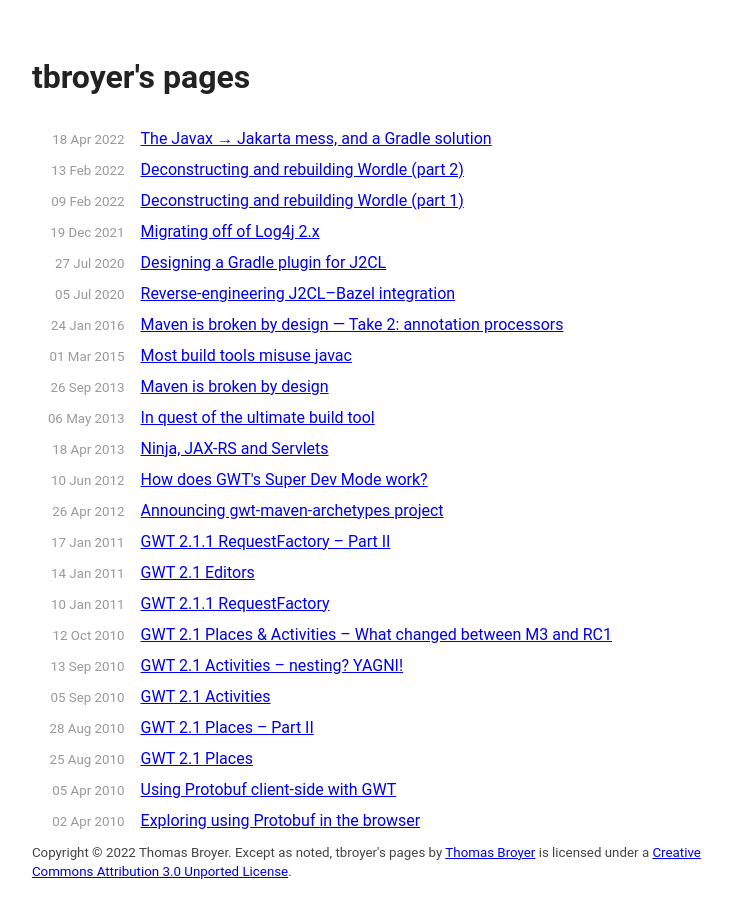
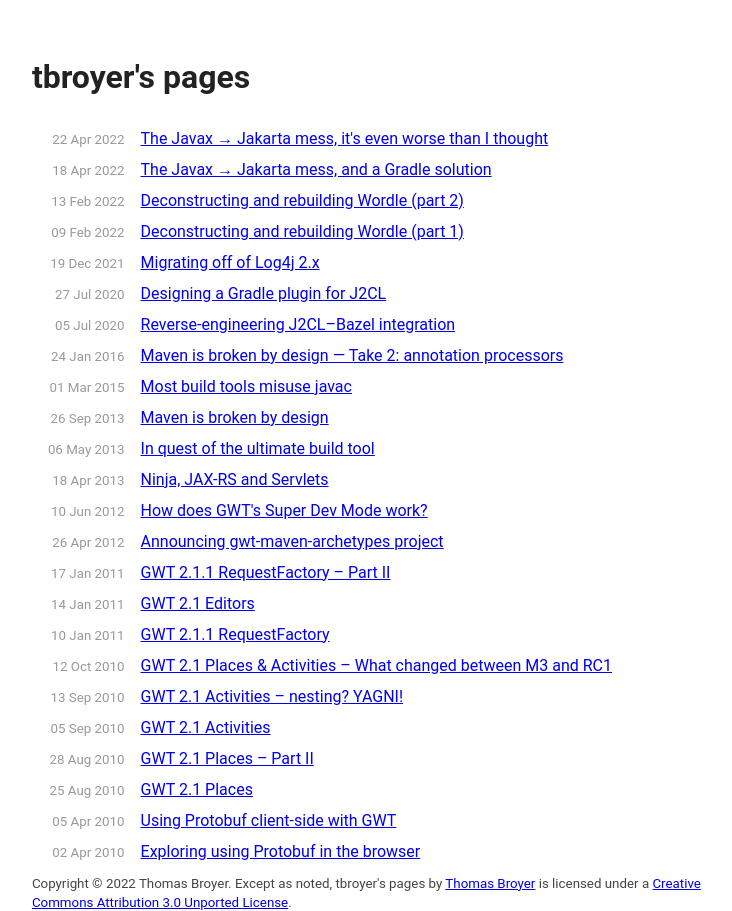
Before and after one commit to tbroyer/blog.ltgt.net, a Jekyll site: the page built from index.html, in a window 1280 px wide. Shown: the whole page, without its empty margins (270-1002 px from the left). Built offline with Jekyll 4.4.1, drawn with Linux system fonts in a browser that asks for light colours; Markdown is read by kramdown in place of the engine named in the settings; the list of posts is cut into pages by our own code; part of the change alters nothing that is shown.

Commit message:
The Javax → Jakarta mess, it's even worse than I thought

```diff
--- a/_posts/2022-04-18-javax-jakarta-mess-and-gradle-solution.md
+++ b/_posts/2022-04-18-javax-jakarta-mess-and-gradle-solution.md
@@ -3,6 +3,8 @@ layout: post
 title: The Javax → Jakarta mess, and a Gradle solution
 discuss_url: https://dev.to/tbroyer/the-javax-jakarta-mess-and-a-gradle-solution-3c44
 ---
+
+**EDIT(2022-04-22):** this called for a [follow-up]({% post_url 2022-04-22-javax-jakarta-mess-even-worse %} "The Javax → Jakarta mess, it's even worse than I thought").
 
 Nearly five years ago, Oracle was preparing the release of Java EE 8
 and [announced](https://blogs.oracle.com/theaquarium/post/opening-up-java-ee "Opening Up Java EE, on Oracle The Aquarium Blob") that it would move it to an open source foundation.
--- /dev/null
+++ b/_posts/2022-04-22-javax-jakarta-mess-even-worse.md
@@ -0,0 +1,68 @@
+---
+layout: post
+title: The Javax → Jakarta mess, it's even worse than I thought
+---
+
+In the [previous post]({% post_url 2022-04-18-javax-jakarta-mess-and-gradle-solution %} "The Javax → Jakarta mess, and a Gradle solution"), I described how the Javax to Jakarta migration was a mess, but doing more research on the subject I discovered that it's actually way worse than that.
+
+## Wait, how could it be worse‽
+
+Until now, I focused on APIs, but what I forgot about were implementations. I didn't really forgot about them, as they were partly what led me to do the research to begin with, but I forgot about how you may want to have implementations for both Java EE and Jakarta EE 9+ at the same time.
+
+The case that got me looking at the subject was a combination of Resteasy, jOOQ, and Sentry-Java. Resteasy and Sentry-Java both require a Servlet implementation (I'm using an embedded Jetty server, but I could have picked Tomcat or Undertow). Resteasy and jOOQ both depend on XML Binding. Resteasy and jOOQ (and Pac4j and Jackson, that I also use) actually maintain two parallel versions, comptible with either Java EE 8 or Jakarta EE 9 (and in the case of jOOQ at least, they're not really _parallel_, it's more that the previous version is kept _perfused_ with all the bugfixes being backported, but the featureset of the Java EE 8 compatible version is not the same as of the Jakarta EE 9 compatible one). Sentry-Java on the other side is only compatible with the `javax.` flavor of Servlets. What this means is that I had to choose between using the _older_ versions of Resteasy and jOOQ, or forking Sentry-Java to bring it to Jakarta EE 9 (this is what I ended up doing, as it's only 3 classes). And of course I discovered the problem totally _by accident_, looking the results of a `./gradlew dependencies` where I had the _older_ version of Resteasy but the latest version of jOOQ, and noting that the `jakarta.xml.bind:jakarta.xml.bind-api` transitive dependency of Resteasy was being upgraded to 3.0.0 because of jOOQ.
+
+If it was only a matter of waiting for everyone to provide a Jakarta EE compatible version, it could possibly be workable, although it would take years and some companies don't have incentives in such upgrades (anyone knows when Guice, or Dagger, will move to `jakarta.inject`? fortunately I don't use anything that _depends_ on Dependency Injection, so I can live very well with `javax.inject` alongside everything `jakarta.*`, and that's indeed what I'm currently doing).
+
+No, what I had totally forgotten actually were reference implementations, and specifically (in my case) for Mail. Many EE APIs are frameworks (Servlets, REST) where you **have** to pick one flavor and one implementation anyway: you wouldn't use Java EE Servlets within a Jakarta EE Servlet container, just like you wouldn't use Vert.x handlers in such container either, or a Spring Web resource within Resteasy or Jersey, and you wouldn't use Resteasy and Jersey at the same time either. But Mail is different, it's a library that you use to send mails, and because it knows how to parse multipart content, it can be used transitively by other libraries that you'll depend on (honestly, I don't think that will be the case for me, fortunately).
+
+So you may want or need to use both JavaMail and Jakarta Mail at the same time. And [it happens](https://github.com/eclipse-ee4j/mail/issues/527 '"Using Jakarta mail and Javamail in the same runtime" issue in the Jakarta Mail bug tracker') that this is not possible, because Jakarta EE decided to keep using the `com.sun.mail.*` package names while migrating to Jakarta EE 9 APIs. Note that those exact same class names are actually published at separate Maven coordinates, similar to the Java EE 8 vs. Jakarta EE 8, but this time it extends to the whole Jakarta EE irrespective of the version (and to make the matter worse, they changed the Maven coordinates again for Jakarta EE 10: from `com.sun.mail:javax.mail` to `com.sun.mail:jakarta.mail` to `org.eclipse.angus:jakarta.mail` ; oh, and they reset the versioning scheme, so you also have to somehow guess that Angus Mail 1.0.0 is Jakarta Mail 2.1)
+
+It's as if everything was deliberately made to make the migration as painful as possible, and specifically make it impossible (or at the very least make zero effort to make it possible) to have both Java EE and Jakarta EE in the same project, for no technical reason (besides we'll only have to search/replace `javax.` with `jakarta.`, and nothing else, which you'll convene is rather weak an argument).
+
+![Lieutenant Columbo saying “Just one more thing”](/image/2022/04/one_more_thing_columbo.png)
+
+Another thing I had totally forgotten, was Java EE's _tradition_ to publish API jars that are only good to compile against, and then reference implementations that **also** contain the API classes, but this time with actual code in the methods (this is also why you have EE vendor flavors of them by the way, because they have to change one constant somewhere to point to their actual implementation class).
+
+This means that `com.sun.mail:javax.mail` contains the same classes as `javax.mail:javax.mail-api`. And because they apparently always have to complicate things, this JAR is also a _bundle_ of `mailapi` (that still also contains the API classes), `smtp`, `imap` and `pop3`. Jakarta EE 9 followed the exact same layout, except for the `javax` to `jakarta` renaming (but keeping the `com.sun.mail` package names though, remember?) Angus Mail (the Jakarta EE 10 reference implementation) doesn't depart from that tradition and also provides `org.eclipse.angus:jakarta.mail` as a _bundle_ of both `org.eclipse.angus:angus-mail` and `jakarta.mail:jakarta.mail-api` (but this time it seems like `jakarta.mail:jakarta.mail-api` contains _normal_ classes, not a version stripped out of the methods' code to keep only the ABI), and `org.eclipse.angus:angus-mail` is a _bundle_ of `angus-core`, `image`, `smtp`, `pop3`, and `logging-mailhandler`.
+
+It's also been a _tradition_ to have JARs bundling **all** the EE APIs together: `javax.javaee-web-api` and `javax:javaee-api`, respectively `jakarta.platform:jakartaee-web-api` and `jakarta.platform:jakartaee-api` (fortunately, they now also publish a `jakarta.platform:jakartaee-bom` that simply _references_ the other Maven artifacts rather than _bundling_ them in a fat jar).
+
+Don't get me wrong, it's OK to build such JARs for people who don't use Maven or Maven-compatible dependency resolvers ; what is **not** OK is to publish them to the Central Repository with their **own** Maven coordinates (did you keep count of how many JARs contained `javax.mail.*` or `jakarta.mail.*` classes and how many contained `com.sun.mail.*` classes?)
+
+## OK, so it's indeed way worse, but we have Gradle our savior, right?
+
+Gradle can help indeed: we can teach it to fail the build if we ever have conflicting JARs in our classpaths, but there are cases that don't have a clean solution besides picking one side and _rewriting_ everything to either `javax` or `jakarta`.
+
+### Detecting more conflicts
+
+Using the same kind of component metadata rules as in our previous installment, we'd be able to teach Gradle that:
+* `javax.mail:javax.mail-api`, `com.sun.mail:javax.mail`, and `com.sun.mail:mailapi` (in version 1) are incompatible as they all contain `javax.mail.*` classes
+* `com.sun.mail:javax.mail` is incompatible with `com.sun.mail:mailapi`, `com.sun.mail:smtp`, `com.sun.mail:imap`, and `com.sun.mail:pop3` as it's a bundle of those 4 JARs (it provides all the same capabilities than each one of them taken individually), same for `com.sun.mail:jakarta.mail`
+* `jakarta.mail:jakarta.mail-api`, `com.sun.mail:jakarta.mail`, `com.sun.mail:mailapi` (in version 2), and `org.eclipse.angus:jakarta.mail` are incompatible as they all contain `jakarta.mail.*` classes (and note that Angus Mail doesn't use the same versioning scheme, because it wasn't complicated enough)
+* `org.eclipse.angus:jakarta.mail` and `org.eclipse.angus:angus-mail` are incompatible with their subsets
+* `org.eclipse.angus` artifacts are incompatible with their `com.sun.mail` counterparts (and again beware of the new versioning scheme)
+* `com.sun.mail` artifacts in version 1 shouldn't be upgraded to version 2
+
+(and I hope I haven't missed more cases‼)
+
+### Rewriting things?
+
+There are tools to rewrite JARs and classes, the most complete probably being [Eclipse Transformer](https://github.com/eclipse/transformer), that is apparently used by the Payara application server to rewrite EARs dynamically at deployment time.
+
+There's a [Gradle plugin](https://github.com/hibernate/jakarta-transformer-plugin/ "JakartaTransformer Gradle plugin") by Hibernate, but it's not much documented and it looks like Hibernate didn't even use it in their migration. The plugin seems to be tailored to creating JARs to be deployed (historically, the `*-jakarta` Hibernate JARS, even though there were made without the plugin as far as I can tell), not for rewriting those dependencies that you might be using.
+
+To rewrite your dependencies, you could theoretically use an [artifact transform](https://docs.gradle.org/current/userguide/artifact_transforms.html '"Transforming dependency artifacts on resolution" chapter in the Gradle User Guide'). Registering it would probably require either identifying the dependencies that need rewriting (by way of _attributes_), or apply it to each and every dependency (by adding said attribute to all variants of all components). That mess was decided years ago, we should be passed the point where someone already packaged it so you only have to apply one Gradle plugin and it Just Works™, but the community seems to have decided that we should all suffer this mess and wait for every library you depend on to have migrated, and in the mean time be locked with older versions, possibly unmaintained, of your other dependencies.
+
+Note that this rewriting wouldn't magically solve all your problems: you'd still have to have capabilities rule to prevent having several components with different Maven coordinates provide the same package names (including after the rewriting), but this time maybe resolve the conflicts automatically to pick the highest Jakarta EE version.
+
+## So what now?
+
+Honestly, I'm fed up.
+
+Maybe I'll try to make a plugin with all these rules (or contribute them to Jendrik Johannes' [Java Ecosystem Capabilities Gradle Plugin](https://github.com/jjohannes/java-ecosystem-capabilities)) so at least I can verify that I don't have issues. If anyone would like to help create a list of all the conflicts (including the vendor libraries), get in touch (but I don't promise anything).
+
+But for the rest, the best thing to do is probably to poke at project maintainers so they do the upgrade and/or provide parallel flavors (possibly helped by the Eclipse Transformer, and by yourself: please don't be assholes with open source maintainers, lend them a hand or sponsor them).
+
+And maybe in the future I won't use "standard APIs" as often as I used to: I'd rather have libraries that don't know how to talk to each other, and write some glue code, than libraries you cannot even put in the same classpath. So maybe I'll try alternatives to Servlets and/or Jakarta RS, trying to minimize my dependency on them through clear segregation (already what I'm doing mostly, where the Jakarta RS endpoints only _translate_ the HTTP request to a business-oriented service, and translate the result back to an HTTP response), such that rewriting the Web layer/adapter would indeed be costly, but entirely doable. I'm glad I never actually tried to use `javax.json` for instance, similar to how I already ditched `javax.ws.rs.client` for OkHttp a few years ago.
+
+Theoretically, I could also embrace the Java Module System (JPMS), as it's good to detect duplicate packages and missing dependencies (e.g. when Jakarta EE 8 is upgraded to Jakarta EE 9, assuming a change in module name), but it's a whole other mess as it adds yet another naming scheme. Just as an example, the JBoss version of Jakarta RS 3.0 is still using the `java.ws.rs` module name rather than `jakarta.ws.rs`, and Jetty's version of Jakarta Servlet 5.0 is using `jetty.servlet.api` rather than `jakarta.servlet`, Jakarta EE 8 dependencies themselves have sometimes switched module name during patch releases; this means that you cannot just swap one JAR for another as the JVM will then complain that some `requires` is not fulfilled. Not to mention that many JARs still aren't compatible with JPMS, with not even an `Automatic-Module-Name`: Resteasy 6 and Sentry-Java for instance, and some Java EE dependencies too (e.g. `javax.inject:javax.inject`) so downgrading Jakarta EE 8 to Java EE 8 is not without problems either. That would probably deserve a third post, but for my sanity I'd rather wait a couple years 😁
```
